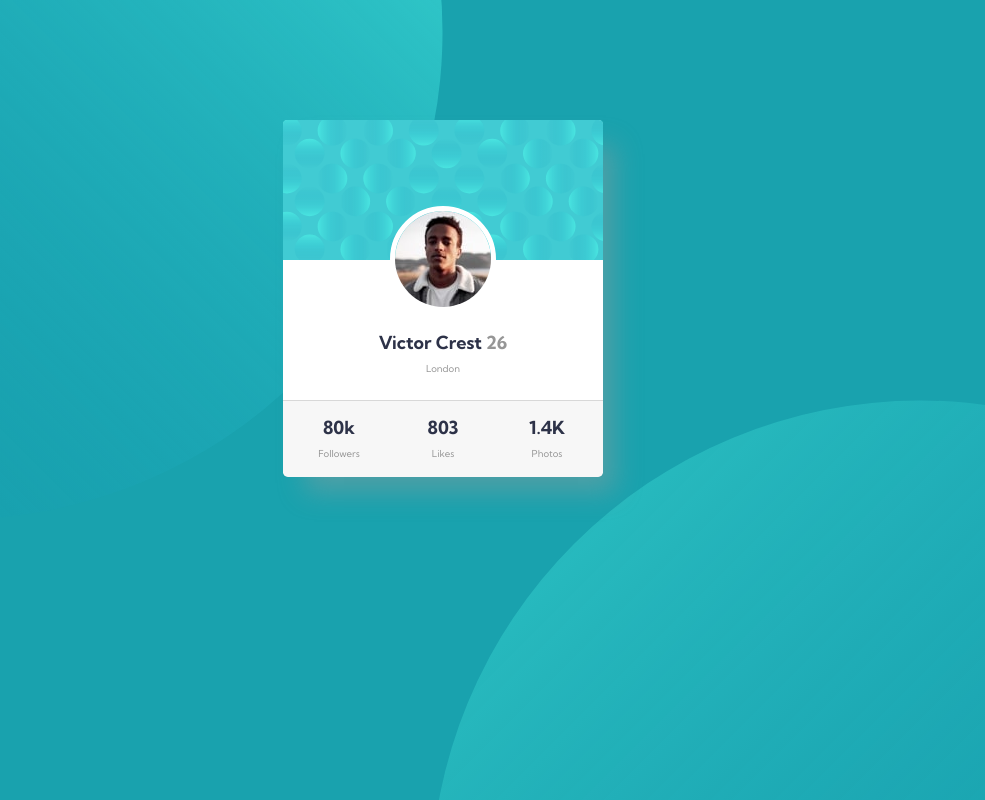
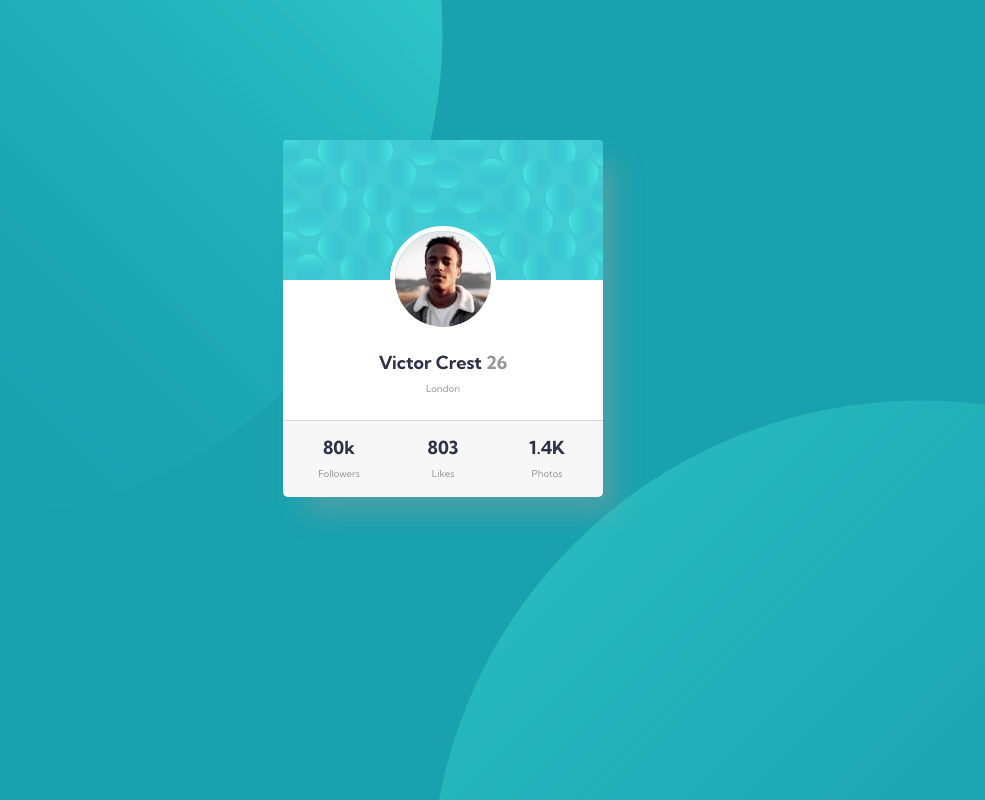
Before and after one commit to prInce0712/frontEndMentor, a plain HTML site: page index.html in a window 1280 px wide. Shown: the whole page, without its empty margins (197-1182 px from the left). Drawn offline with nearby package versions, Linux system fonts and the light colour scheme.

Commit message:
change top margin

```diff
--- a/css/style.css
+++ b/css/style.css
@@ -19,7 +19,7 @@ p {
 
 .card {
   position: relative;
-  top: 120px;
+  top: 140px;
   border: 0;
   box-shadow: 17px 20px 25px -5px rgba(147, 156, 156, 0.44);
   -webkit-box-shadow: 17px 20px 25px -5px rgba(147, 156, 156, 0.44);
```
